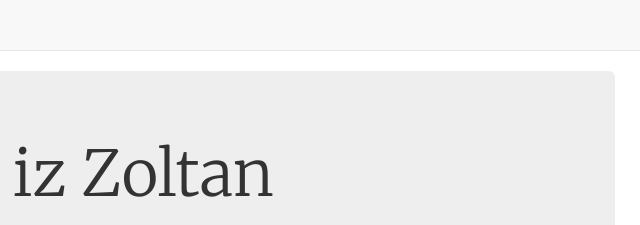
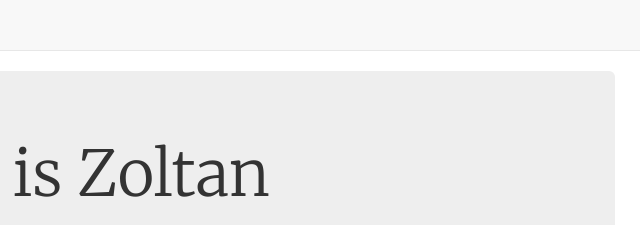
Before and after one commit to rgbskills/rgbskills.github.io, a plain HTML site: page index.html at #/about in a window 1280 px wide. Shown: the top 225 px of the page, 595-1235 px from the left. Drawn offline with nearby package versions, Linux system fonts and the light colour scheme; some packages are replaced by stand-ins of ours.

Commit message:
iz to is

```diff
--- a/assets/pages/index.html
+++ b/assets/pages/index.html
@@ -2,7 +2,7 @@
 	<div class="row">
 		<div class="col-md-12">
 			<div class="jumbotron">
-				<h1>Hello, my name iz Zoltan</h1>
+				<h1>Hello, my name is Zoltan</h1>
 				<p>I create amazing websites and applications</p>
 				<p><a href="index.html#/about" class="btn btn-primary btn-lg" role="button">Get to know me</a></p>
 			</div>
```
Also changed, not shown: assets/pages/about.html (+5 -1 lines).
